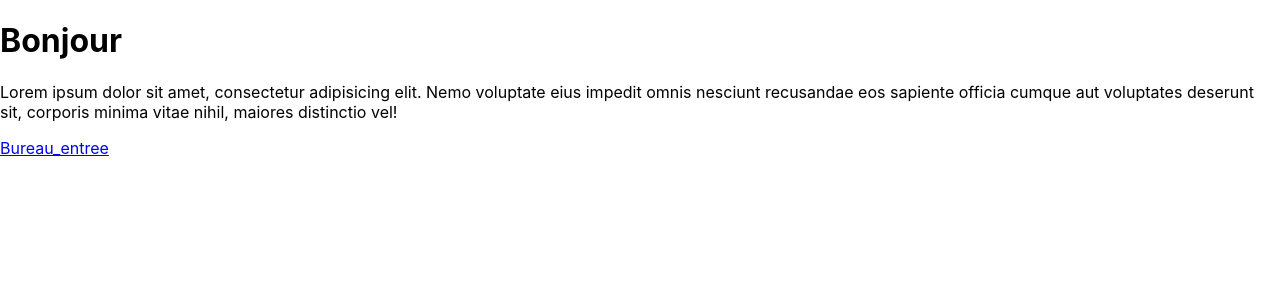
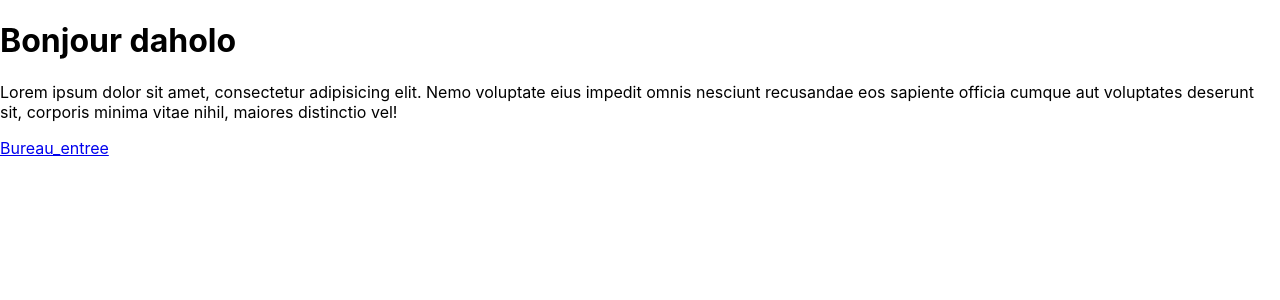
Before and after one commit to TolotriniainaJocelyn/grand-projet_Anosiala, a React (Create React App) app in the folder frontend/: page / in a window 1280 px wide. Shown: the top 300 px of the page. Built offline with nearby package versions, Linux system fonts and the light colour scheme.

Commit message:
Avant tosimasos

```diff
--- a/frontend/src/Pages/Tsanta/acceuil.jsx
+++ b/frontend/src/Pages/Tsanta/acceuil.jsx
@@ -3,7 +3,7 @@ import { Link } from "react-router-dom";
 function acceuil(){
     return(
         <>
-            <h1>Bonjour</h1>
+            <h1>Bonjour daholo</h1>
             <p>Lorem ipsum dolor sit amet, consectetur adipisicing elit. Nemo voluptate eius impedit omnis nesciunt recusandae eos sapiente officia cumque aut voluptates deserunt sit, corporis minima vitae nihil, maiores distinctio vel!</p>
             <Link role="button" to="/Bureau_entree">
              Bureau_entree
```
